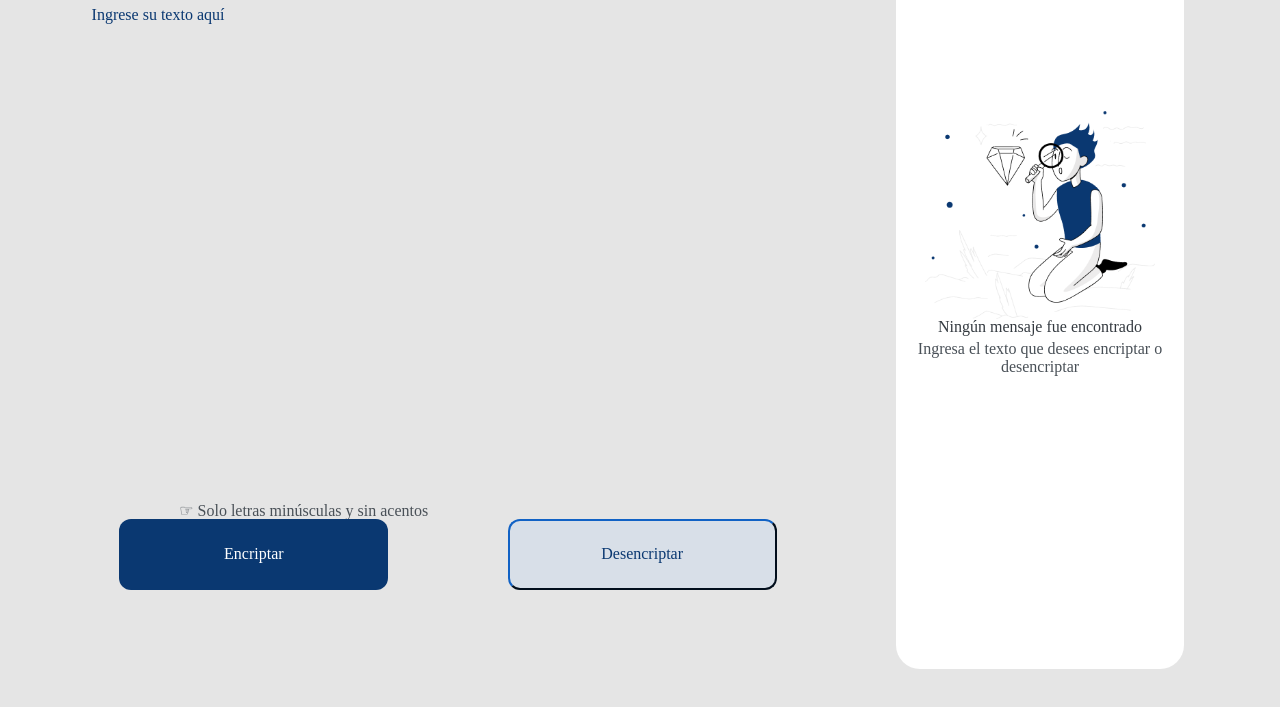
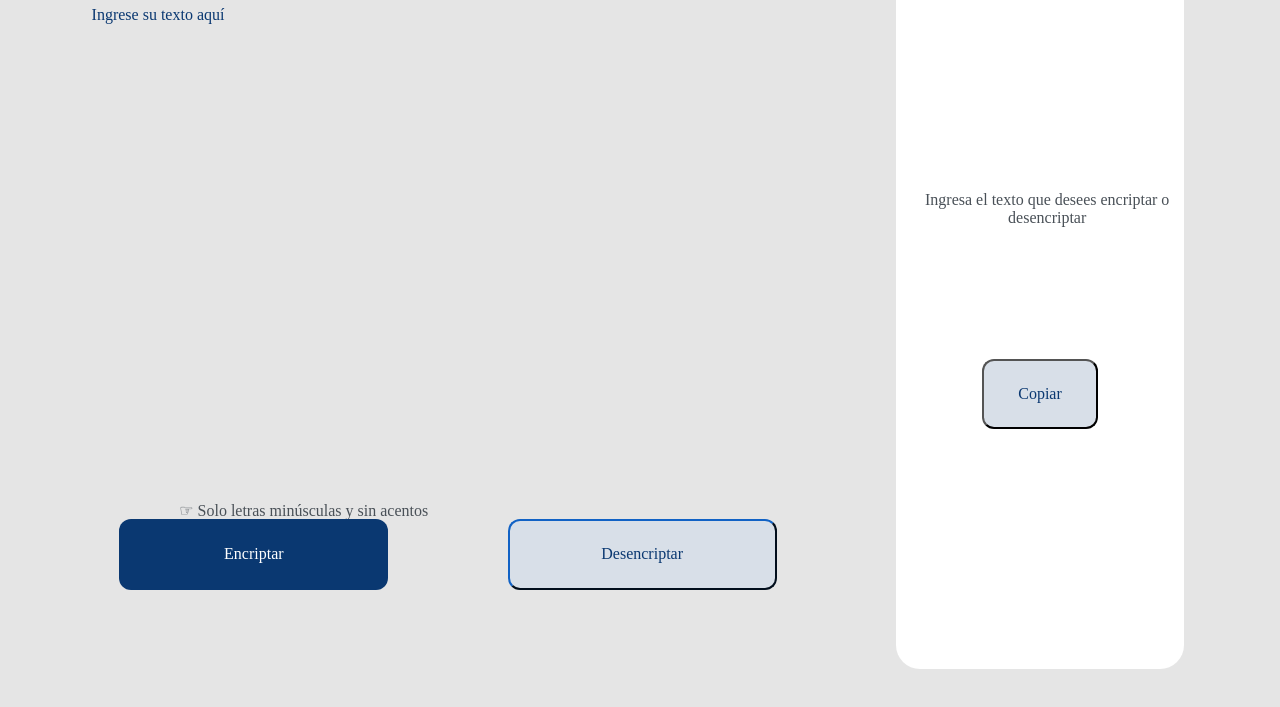
Before and after one commit to AgusEma/Challenge-Alura-Encriptador, a plain HTML site: page index.html in a window 1280 px wide. Both pictures are taken after a click on the input "Encriptar". Shown: the part 91-798 px from the top of the page. Drawn offline with nearby package versions, Linux system fonts and the light colour scheme.

Commit message:
Se agrega el boton Copiar con sus estilos y cambios varios

```diff
--- a/index.html
+++ b/index.html
@@ -24,17 +24,19 @@
 
           <div class="box-button-child">
             <p>☞ Solo letras minúsculas y sin acentos</p>
-            <input class="btn-encriptar" type="submit" value="Encriptar" id="btn-encriptar"></input>
-            <input class="btn-desencriptar" type="submit" value="Desencriptar" id="btn-desencriptar"></input>
+            <input class="btn-encriptar" type="submit" value="Encriptar" id="btn-encriptar" onclick="encriptar()"></input>
+            <input class="btn-desencriptar" type="submit" value="Desencriptar" id="btn-desencriptar" onclick="desencriptar()"></input>
           </div>
         </div>
       </section>
 
       <section class="container-right">
-        <img src="img/muneco.png" alt="muneco" class="muneco">
-        <p>Ningún mensaje fue encontrado</p>
-        <textarea name="" id="" cols="30" rows="9" placeholder="Ingresa el texto que desees encriptar o desencriptar"></textarea>
+        <img src="img/muneco.png" alt="muneco" id="muneco" class="muneco">
+        <p id="texto-muneco">Ningún mensaje fue encontrado</p>
+        <textarea name="name" class="textarea-muneco" id="textarea-muneco" cols="30" rows="9" placeholder="Ingresa el texto que desees encriptar o desencriptar"></textarea>
+        <input class="btn-copiar" type="submit" value="Copiar" id="btn-copiar" onclick="copiar()"></input>
       </section>
     </main>
+    <script src="script.js"></script>
   </body>
 </html>
--- a/style.css
+++ b/style.css
@@ -3,12 +3,9 @@
   --bg-muneco: #FFF;
   --bg-btn-encriptar: #0A3871;
   --bg-btn-desencriptar: #D8DFE8;
+  --bg-btn-copiar: #D8DFE8;
   --text-color-1: #0A3871;
   --text-color-2: #FFF;
-}
-
-body {
-  background-color: blue;
 }
 
 .container {
@@ -73,7 +70,6 @@ body {
   padding: 24px;
   border-radius: 12px;
   width: 30%;
-
 }
 
 .btn-encriptar {
@@ -106,7 +102,7 @@ body {
   display: flex;
   flex-direction: column;
   justify-content: center;
-  align-content: center;
+  align-items: center;
 }
 
 .container-right p {
@@ -118,14 +114,13 @@ body {
 .muneco {
   max-width: 80%;
   height: auto;
-  margin-left: 10%;
 }
 
 textarea {
   border: none;
   outline: none;
   resize: none;
-  border-radius: 24px;
+  border-radius: 16px;
   width: 90%;
   margin-left: 5%;
 }
@@ -134,3 +129,16 @@ textarea::placeholder {
   text-align: center;
   color: #495057;
 }
+
+.btn-copiar {
+  padding: 24px;
+  border-radius: 12px;
+  width: 40%;
+  background-color: var(--bg-btn-copiar);
+  color: var(--text-color-1);
+  display: none;
+}
+
+.btn-copiar:hover {
+  cursor: pointer;
+}
```
